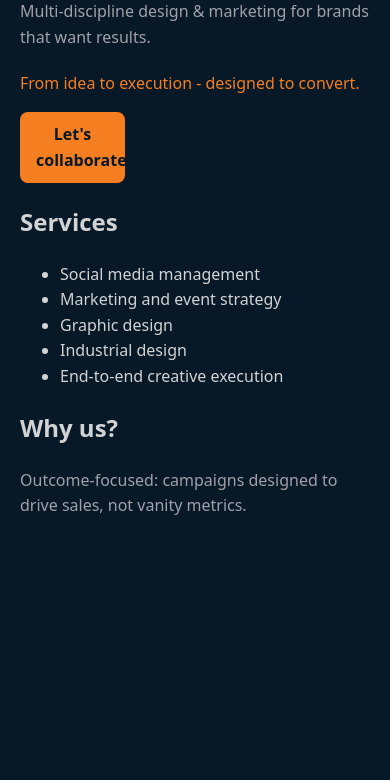
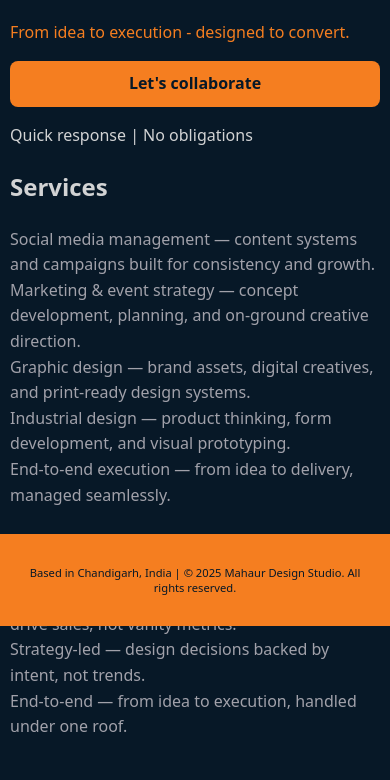
Before and after one commit to shivammahaur/mdstudio-static, a plain HTML site: page index.html in a window 390 px wide. Shown: the part 218-998 px from the top of the page. Before the commit the page ends 872 px from the top, so only its background shows below. Drawn offline with Linux system fonts and the light colour scheme.

Commit message:
v1 static complete

```diff
--- a/index.html
+++ b/index.html
@@ -6,48 +6,55 @@
     <meta name="viewport" content="width=device-width, initial-scale=1.0">
     <title>Mahaur Design Studio</title>
     <link rel="stylesheet" href="styles.css">
-    <link rel="icon" href="assets/favicon.png" type="image/x-icon">
+    <link rel="icon" href="assets/favicon.png" type="image/png">
     <meta name="description"
         content="Multi-discipline design & marketing for brands that want results: social media management, marketing & events, graphic and industrial design.">
     <meta property="og:title" content="Mahaur Design Studio">
-    <meta property="og:description"
-        content="Multi-discipline design & marketing for brands that want results: social media management, marketing & events, graphic and industrial design.">
     <meta property="og:type" content="website">
     <meta property="og:url" content="https://www.mdstudio.in/">
     <meta property="og:image" content="assets/og_image.png">
 </head>
 
 <body>
-    <main class="wrap">
+    <header class="wrap">
         <nav class="navbar">
             <div class="logo">
-                <a href="#">md.</a>
+                <a href="/">md.</a>
             </div>
             <div class="nav-links">
                 <a href="mailto:shivam@mdstudio.in">Contact</a>
-                <a href="#">About</a>
+                <a href="./about.html">About</a>
             </div>
         </nav>
+    </header>
+    <main class="wrap">
+        <section class="hero">
             <h1>Mahaur Design Studio</h1>
             <p class="lead">Multi-discipline design & marketing for brands that want results.</p>
             <p class="subhead">From idea to execution - designed to convert.</p>
             <div class="cta">
                 <a href="mailto:shivam@mdstudio.in">Let's collaborate</a>
             </div>
-        <div class="services">
+            <p>Quick response | No obligations</p>
+        </section>
+        <section class="services">
             <h2>Services</h2>
-            <ul>
-                <li>Social media management</li>
-                <li>Marketing and event strategy</li>
-                <li>Graphic design</li>
-                <li>Industrial design</li>
-                <li>End-to-end creative execution</li>
-            </ul>
+            <p class="lead">Social media management — content systems and campaigns built for consistency and growth.</p>
+            <p class="lead">Marketing & event strategy — concept development, planning, and on-ground creative direction.</p>
+            <p class="lead">Graphic design — brand assets, digital creatives, and print-ready design systems.</p>
+            <p class="lead">Industrial design — product thinking, form development, and visual prototyping.</p>
+            <p class="lead">End-to-end execution — from idea to delivery, managed seamlessly.</p>
+        </section>
+        <section id="about">
             <h2>Why us?</h2>
-            <p class="lead">Outcome-focused: campaigns designed to drive sales, not vanity metrics.</p>
-        </div>
-        <footer></footer>
+            <p class="lead">Outcome-focused — campaigns designed to drive sales, not vanity metrics.</p>
+            <p class="lead">Strategy-led — design decisions backed by intent, not trends.</p>
+            <p class="lead">End-to-end — from idea to execution, handled under one roof.</p>
+        </section>
     </main>
+    <footer class="footer">
+        <p>Based in Chandigarh, India | &copy; 2025 Mahaur Design Studio. All rights reserved.</p>
+    </footer>
 </body>
 
 </html>
--- a/styles.css
+++ b/styles.css
@@ -12,7 +12,7 @@
 body {
     margin: 0;
     font-family: system-ui, -apple-system, BlinkMacSystemFont, 'Segoe UI', Roboto, Oxygen, Ubuntu, Cantarell, 'Open Sans', 'Helvetica Neue', sans-serif;
-    background: var(--bg);
+    background-color: var(--bg);
     color: var(--fg);
 }
 
@@ -34,23 +34,33 @@ body {
 
 .wrap {
     max-width: 720px;
-    margin: 16vh auto;
-    padding: 0 20px;
+    margin: 20px auto;
+    padding: 0;
     line-height: 1.6;
 }
 
 h1 {
     font-size: clamp(28px, 6vw, 48px);
-    margin: 0 0 12px;
+    margin: 0;
 }
 
 .lead {
     color: var(--muted);
-    margin: 0 0 20px;
+    margin: 0;
+}
+
+.lead-about {
+    color: var(--accent);
+    margin: 0;
 }
 
 .subhead {
     color: var(--accent);
+}
+
+.subhead-about{
+    color: var(--muted);
+    margin: 0;
 }
 
 a {
@@ -81,3 +91,46 @@ a:hover {
     background: var(--fg);
     color: var(--accent);
 }
+
+.footer {
+    position: fixed;
+    padding: 5px 10px;
+    margin-top: 5px;
+    left: 0;
+    bottom: 0;
+    width: 100%;
+    text-align: center;
+    font-size: 0.7em;
+    background-color: var(--accent);
+    color: var(--bg);
+}
+
+.smphoto {
+    width: 100px;
+    border-radius: 50%;
+}
+
+.about {
+    margin: 20px 0px;
+}
+
+@media screen and (max-width:600px) {
+    .wrap {
+        padding:20px 10px;
+    }
+
+    .cta {
+        max-width: 100vw;
+    }
+
+    .footer {
+        padding: 20px 16px;
+        left: 0;
+        bottom: 0;
+        width: 100%;
+        text-align: center;
+        font-size: 0.7em;
+        background-color: var(--accent);
+        color: var(--bg);
+    }
+}
```
Also changed, not shown: about.html (added, +55 -0 lines), assets/pexels-codioful-6985267.jpg (added), 1 other file. Lines whose indentation alone changed are shown as unchanged.
